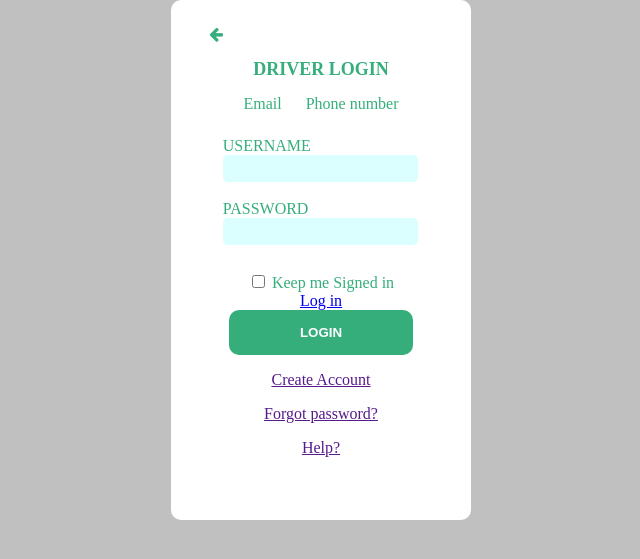
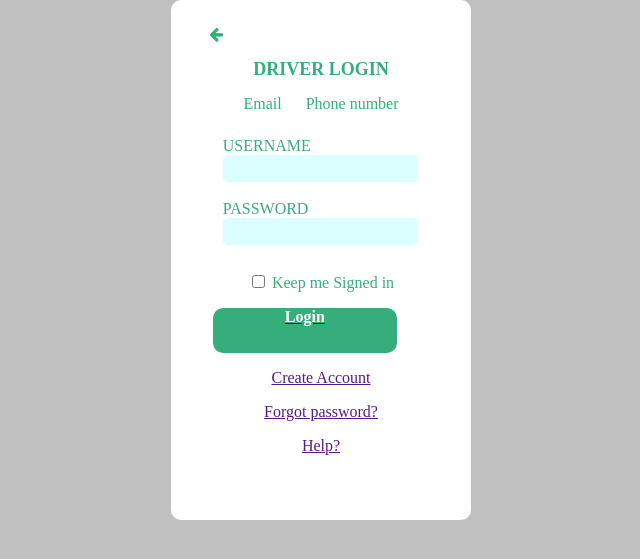
Before and after one commit to Vicia0/S-E-project, a Django app: page /driver-loginpage/ in a window 1280 px wide. Shown: the top 559 px of the page, without its empty margins (319-959 px from the left). Run offline with Django 4.2, Linux system fonts and the light colour scheme.

Commit message:
login button

```diff
--- a/webproject/templates/snippets/driver-login.html
+++ b/webproject/templates/snippets/driver-login.html
@@ -54,8 +54,11 @@
 			            </div>
 			            <div>
 				            <a href="{% url 'driver_homepage' %}">
-                                Log in <br>
-                                <input type="submit" class="button" value="LOGIN"></a>
+								<div class="button">
+									<p>Login</p>
+								</div>
+							</a>
+
 				        </div>
 	                    <p><a href="" >Create Account</a></p>
                         <p><a href="" >Forgot password?</a></p>
```
